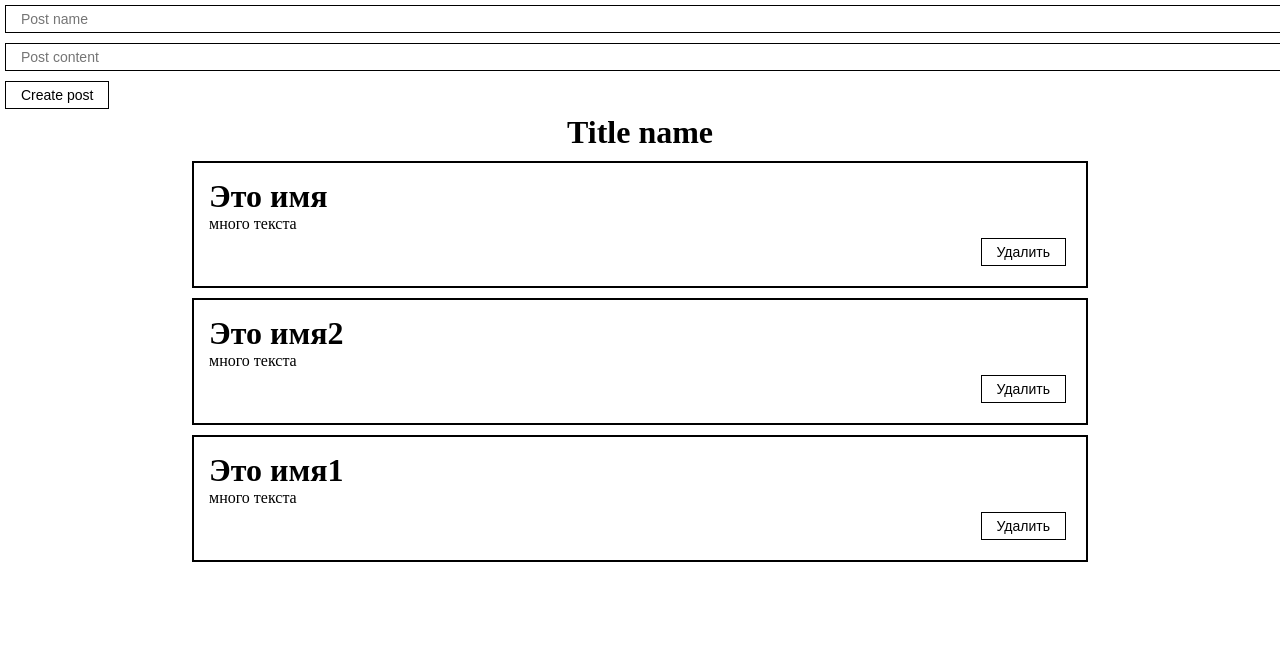
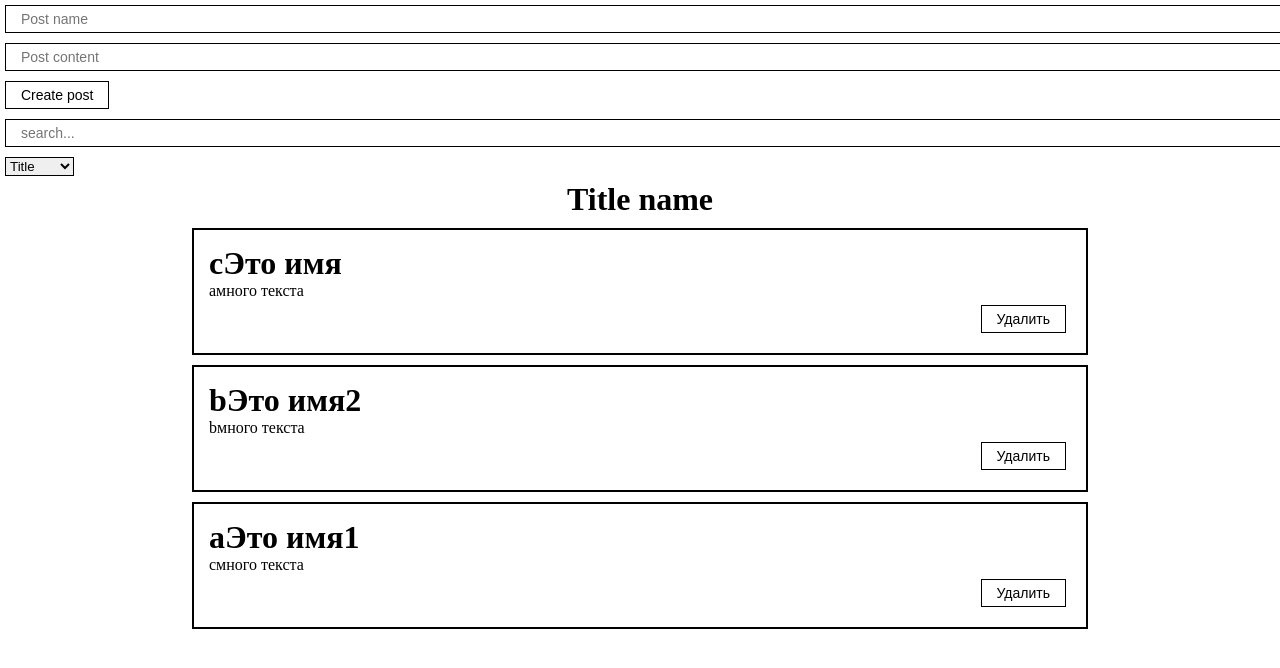
Before and after one commit to hagaser/Post_site, a React (Create React App) app: page / in a window 1280 px wide. Shown: the top 668 px of the page. Built offline with nearby package versions, Linux system fonts and the light colour scheme.

Commit message:
SortNotMine

```diff
--- a/src/App.js
+++ b/src/App.js
@@ -1,14 +1,19 @@
-import React, { useState } from "react";
+import React, { useMemo, useState } from "react";
 import "./CSS/App.css";
 import PostList from "./components/PostList";
 import PostForm from "./components/PostForm";
+import Myselect from "./components/UI/Myselect/Myselect";
+import Myinput from "./components/UI/Myinput/Myinput";
 
 function App() {
 
+  const [searchQuery, setSearchQuery] = useState('')
+  const [selectedSort, setselectedSort] = useState('')
+
   const [posts, setPosts] = useState([
-    {id: 1, title: "Это имя", content: "много текста"},
-    {id: 2, title: "Это имя2", content: "много текста"},
-    {id: 3, title: "Это имя1", content: "много текста"},
+    {id: 1, title: "cЭто имя", content: "aмного текста"},
+    {id: 2, title: "bЭто имя2", content: "bмного текста"},
+    {id: 3, title: "aЭто имя1", content: "cмного текста"},
   ])
 
   const createNewPost = (newPost) => {
@@ -19,11 +24,33 @@ function App() {
     setPosts(posts.filter(p => p.id !== post.id))
   }
 
+  function sortPosts() {
+    console.log(selectedSort)
+    if(selectedSort) return [...posts].sort((fe, se) => fe[selectedSort].localeCompare(se[selectedSort]))
+    return posts
+  }
+
   return (
     <div className="App">
 
       <PostForm create = {createNewPost}/>
-      <PostList removePost = {removePost} posts={posts} title="Title name"/>
+      <div>
+        <Myinput
+          value = {searchQuery}
+          onChange = {e => setSearchQuery(e.target.value)}
+          placeholder = "search..."
+        />
+        <Myselect
+          value = {selectedSort}
+          onChange = {sort => setselectedSort(sort)}
+          defaultValue = "Sort By"
+          options = {[
+            {value: "title", name: "Title"},
+            {value: "content", name: "Content"},
+          ]}
+        />
+      </div>
+      <PostList removePost = {removePost} posts={sortPosts()} title="Title name"/>
 
     </div>
   );
--- /dev/null
+++ b/src/components/UI/Myselect/Myselect.jsx
@@ -0,0 +1,21 @@
+import React from "react";
+import classes from './Myselect.module.css';
+
+const Myselect = (props) => {
+
+  return (
+    <div>
+      <select value = {props.value} className = {classes.mySelect} onChange = {e => props.onChange(e.target.value)}>
+        { props.defaultValue
+          ? <option disabled>{props.defaultValue}</option>
+          : null
+        }
+        {props.options.map(option =>
+          <option value = {option.value} key = {option.value}>{option.name}</option>
+        )}
+      </select>
+    </div>
+  );
+};
+
+export default Myselect
--- /dev/null
+++ b/src/components/UI/Myselect/Myselect.module.css
@@ -0,0 +1,4 @@
+.mySelect {
+  margin: 5px;
+  border: solid #000000 1px;
+}
```
